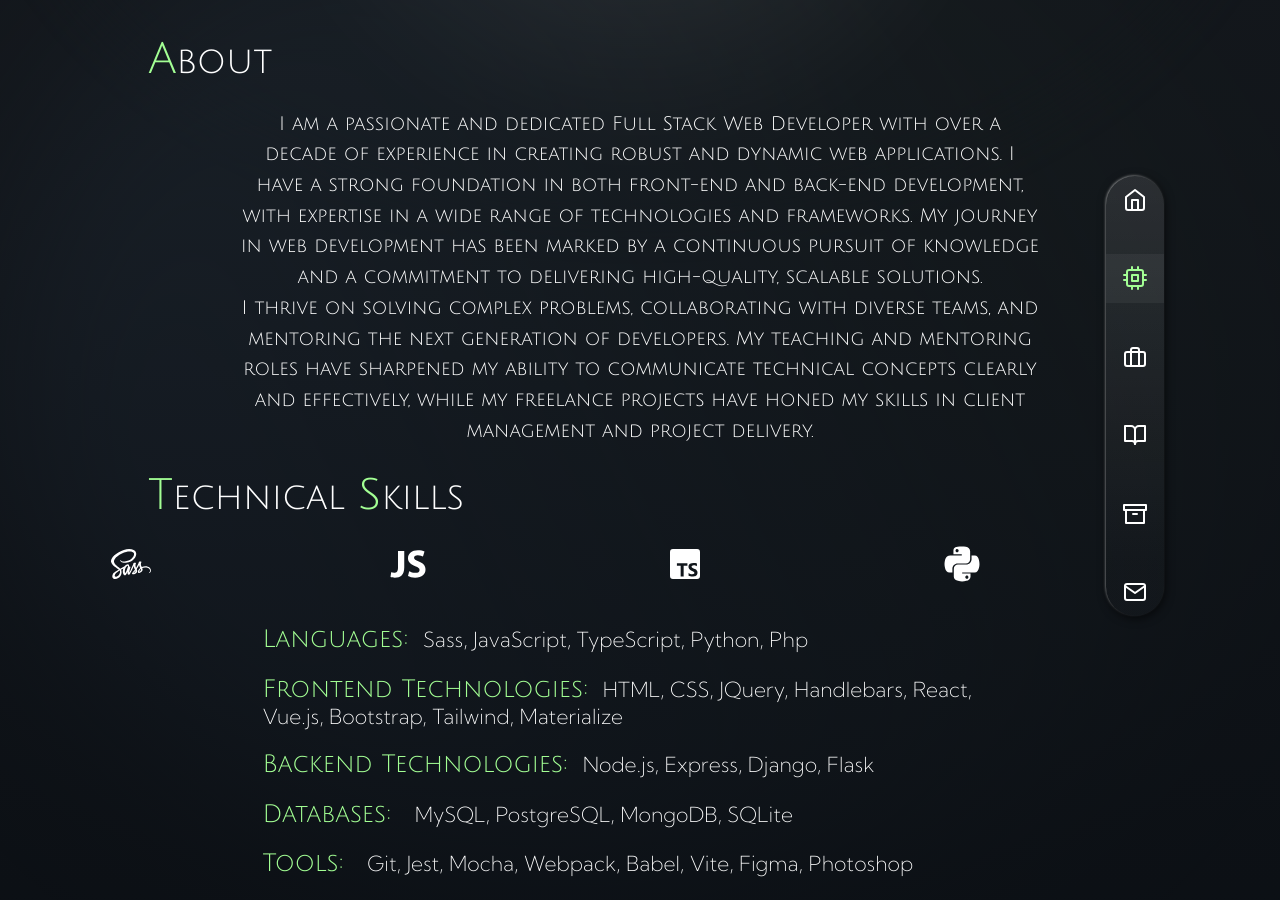
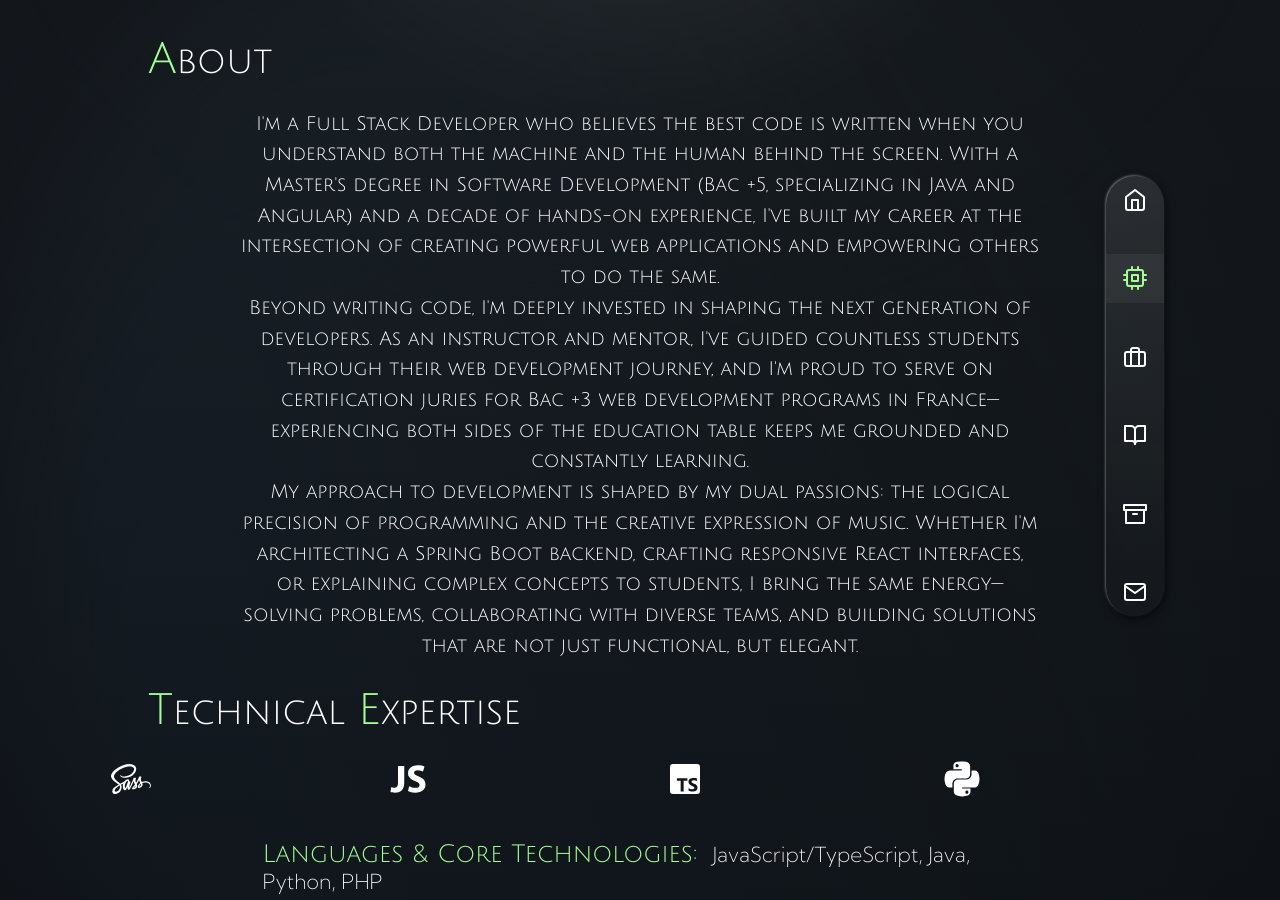
Before and after one commit to lostmart/perso-port-react, a React (Vite) app: page /technos in a window 1280 px wide. Shown: the top 900 px of the page. Built offline with nearby package versions, Linux system fonts and the light colour scheme.

Commit message:
new instances now

```diff
--- a/src/pages/Home.jsx
+++ b/src/pages/Home.jsx
@@ -25,10 +25,12 @@ const Home = () => {
 				className="home__self_intro home__self_intro-desktop"
 			>
 				<p>
-					Hey there! I&apos;m Martin, a FullStack web developer with extensive
-					experience in teaching, mentoring, and developing web applications. I
-					love helping others navigate the tech world and creating dynamic,
-					user-friendly web solutions. Welcome to my portfolio!
+					Hey there! I'm Martin, a FullStack developer specializing in Java,
+					Spring Boot, and Angular. With a Bac +5 certification as an Expert in
+					Software Development, I bring both technical depth and teaching
+					experience to the table—whether I'm building robust web applications
+					or mentoring the next generation of developers. Welcome to my
+					portfolio!
 				</p>
 			</motion.article>
 			<h2>
--- a/src/pages/Technos.jsx
+++ b/src/pages/Technos.jsx
@@ -89,49 +89,58 @@ const Technos = () => {
 			</h2>
 			<article className="techno__about">
 				<p>
-					I am a passionate and dedicated Full Stack Web Developer with over a
-					decade of experience in creating robust and dynamic web applications.
-					I have a strong foundation in both front-end and back-end development,
-					with expertise in a wide range of technologies and frameworks. My
-					journey in web development has been marked by a continuous pursuit of
-					knowledge and a commitment to delivering high-quality, scalable
-					solutions.
+					I'm a Full Stack Developer who believes the best code is written when
+					you understand both the machine and the human behind the screen. With
+					a Master's degree in Software Development (Bac +5, specializing in
+					Java and Angular) and a decade of hands-on experience, I've built my
+					career at the intersection of creating powerful web applications and
+					empowering others to do the same.
 				</p>
 				<p>
-					I thrive on solving complex problems, collaborating with diverse
-					teams, and mentoring the next generation of developers. My teaching
-					and mentoring roles have sharpened my ability to communicate technical
-					concepts clearly and effectively, while my freelance projects have
-					honed my skills in client management and project delivery.
+					Beyond writing code, I'm deeply invested in shaping the next
+					generation of developers. As an instructor and mentor, I've guided
+					countless students through their web development journey, and I'm
+					proud to serve on certification juries for Bac +3 web development
+					programs in France—experiencing both sides of the education table
+					keeps me grounded and constantly learning.
+				</p>
+				<p>
+					My approach to development is shaped by my dual passions: the logical
+					precision of programming and the creative expression of music. Whether
+					I'm architecting a Spring Boot backend, crafting responsive React
+					interfaces, or explaining complex concepts to students, I bring the
+					same energy—solving problems, collaborating with diverse teams, and
+					building solutions that are not just functional, but elegant.
 				</p>
 			</article>
 			<h2 className="page_title">
-				<span>T</span>echnical <span>S</span>kills
+				<span>T</span>echnical <span>E</span>xpertise
 			</h2>
 			<SwiperComp>{imagesArray}</SwiperComp>
 
 			<ul>
 				<li>
-					<span>Languages:</span>
+					<span>Languages & Core Technologies:</span>
 					<span className="technosSection__item">
-						Sass, JavaScript, TypeScript, Python, Php
+						JavaScript/TypeScript, Java, Python, PHP
 					</span>
 				</li>
 				<li>
-					<span>Frontend Technologies:</span>
+					<span>Frontend Development:</span>
 					<span className="technosSection__item">
-						HTML, CSS, JQuery, Handlebars, React, Vue.js, Bootstrap, Tailwind,
-						Materialize
+						React, Angular, Vue.js, Next.js, Nuxt.js | HTML5, CSS3, Tailwind,
+						Bootstrap, Material UI | jQuery, Handlebars
 					</span>
 				</li>
 				<li>
-					<span>Backend Technologies:</span>
+					<span>Backend Development:</span>
 					<span className="technosSection__item">
-						Node.js, Express, Django, Flask
+						Node.js, Express, Spring Boot, Django, Flask, Laravel | RESTful
+						APIs, GraphQL
 					</span>
 				</li>
 				<li>
-					<span>Databases: </span>
+					<span>Data & Databases: </span>
 					<span className="technosSection__item">
 						MySQL, PostgreSQL, MongoDB, SQLite
 					</span>
@@ -143,10 +152,17 @@ const Technos = () => {
 					</span>
 				</li>
 				<li>
-					<span>Others:</span>
+					<span>Development Practices & Tools:</span>
 					<span className="technosSection__item">
-						Vuex, TDD, NextJs, Nuxt, Responsive Web Design, Unit Testing, Agile
-						web developer, SEO, Wordpress, Video Editing, Animaion
+						Git, Agile/Scrum, TDD/BDD, Unit Testing (Jest, Mocha) | Webpack,
+						Vite, Babel | Responsive Design, SEO Optimization
+					</span>
+				</li>
+				<li>
+					<span>Additional Skills;</span>
+					<span className="technosSection__item">
+						WordPress, Figma, Photoshop, Video Editing, Animation, teaching and
+						mentoring
 					</span>
 				</li>
 			</ul>
```
